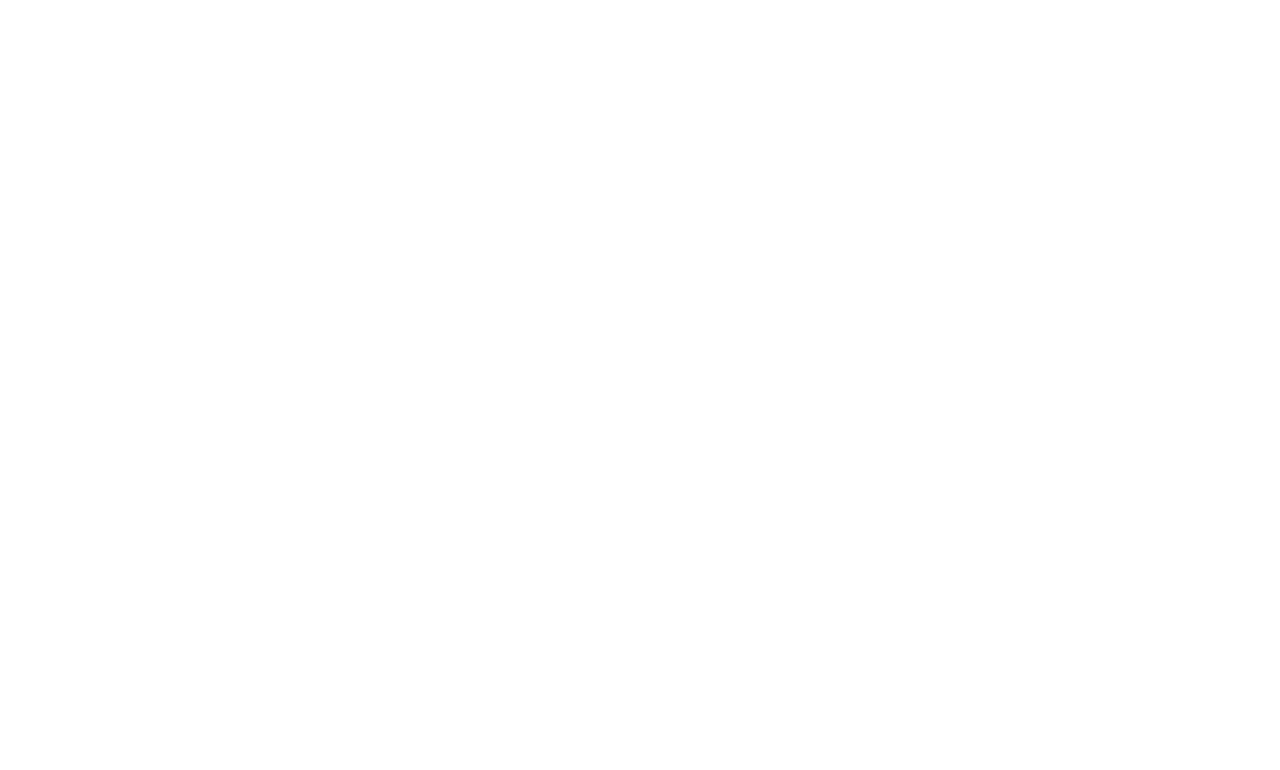
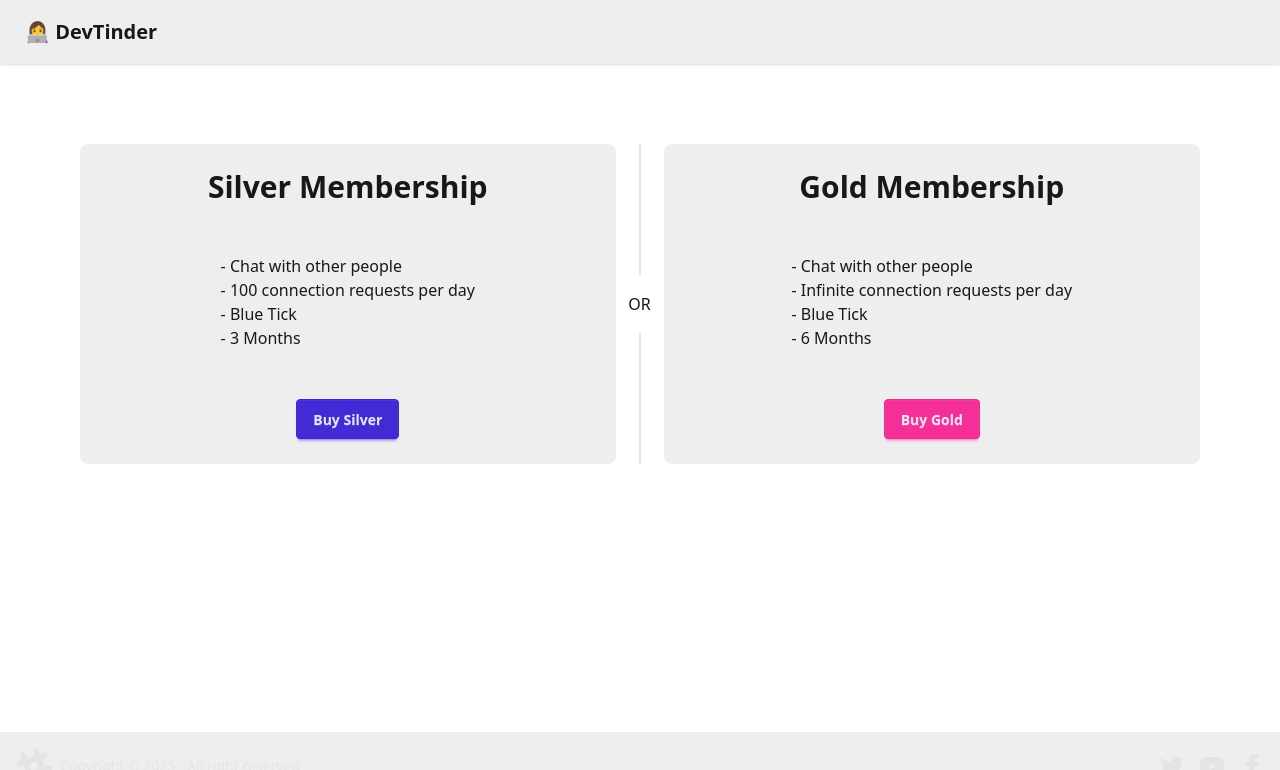
Before and after one commit to RajiwadeChay/devTinder-web, a React (Vite) app: page /premium in a window 1280 px wide. Before the commit this address had no page. Shown: the top 770 px of the page. Built offline with nearby package versions, Linux system fonts and the light colour scheme; no server answers.

Commit message:
ADD : Premium Page

```diff
--- a/index.html
+++ b/index.html
@@ -5,6 +5,8 @@
     <link rel="icon" type="image/svg+xml" href="/vite.svg" />
     <meta name="viewport" content="width=device-width, initial-scale=1.0" />
     <title>DevTinder</title>
+    <!-- To open razorpay pop-up -->
+    <script src="https://checkout.razorpay.com/v1/checkout.js"></script>
   </head>
   <body>
     <div id="root"></div>
--- a/src/App.jsx
+++ b/src/App.jsx
@@ -7,6 +7,7 @@
 import Profile from "./components/Profile";
 import Connections from "./components/Connections";
 import Requests from "./components/Requests";
+import Premium from "./components/Premium";
 
 function App() {
   return (
@@ -20,6 +21,7 @@
               <Route path="/profile" element={<Profile />} />
               <Route path="/connections" element={<Connections />} />
               <Route path="/requests" element={<Requests />} />
+              <Route path="/premium" element={<Premium />} />
             </Route>
           </Routes>
         </BrowserRouter>
--- a/src/components/NavBar.jsx
+++ b/src/components/NavBar.jsx
@@ -62,6 +62,9 @@
                 <Link to="/requests">Requests</Link>
               </li>
               <li>
+                <Link to="/premium">Premium</Link>
+              </li>
+              <li>
                 <a onClick={handleSignOut}>Sign Out</a>
               </li>
             </ul>
--- /dev/null
+++ b/src/components/Premium.jsx
@@ -0,0 +1,82 @@
+import axios from "axios";
+import React from "react";
+import { BASE_URL } from "../utils/constants";
+
+const Premium = () => {
+  const handleBuyClick = async (type) => {
+    try {
+      const order = await axios.post(
+        `${BASE_URL}/payment/create`,
+        {
+          membershipType: type,
+        },
+        { withCredentials: true }
+      );
+
+      // It should open the razorpay dialog box
+      const { keyId, amount, currency, notes, orderId } = order.data;
+
+      const options = {
+        key: keyId,
+        amount,
+        currency,
+        name: "Dev Tinder",
+        description: "Connect to other developers",
+        order_id: orderId,
+        prefill: {
+          name: notes.firstName + " " + notes.lastName,
+          email: notes.emailId,
+          contact: "9000090000",
+        },
+        theme: {
+          color: "#3399cc",
+        },
+      };
+
+      const rzp = new window.Razorpay(options);
+      rzp.open();
+    } catch (err) {
+      console.log("ERROR : ", err.message);
+    }
+  };
+
+  return (
+    <div>
+      <div className="p-20 flex w-full">
+        <div className="card bg-base-300 rounded-box grid h-80 grow place-items-center">
+          <h2 className="text-3xl font-bold">Silver Membership</h2>
+          <ul>
+            <li> - Chat with other people</li>
+            <li> - 100 connection requests per day</li>
+            <li> - Blue Tick</li>
+            <li> - 3 Months</li>
+          </ul>
+          <button
+            onClick={() => handleBuyClick("silver")}
+            className="btn btn-primary"
+          >
+            Buy Silver
+          </button>
+        </div>
+        <div className="divider divider-horizontal">OR</div>
+        <div className="card bg-base-300 rounded-box grid h-80 grow place-items-center">
+          <h2 className="text-3xl font-bold">Gold Membership</h2>
+          <ul>
+            <li> - Chat with other people</li>
+            <li> - Infinite connection requests per day</li>
+            <li> - Blue Tick</li>
+            <li> - 6 Months</li>
+          </ul>
+          <button
+            onClick={() => handleBuyClick("gold")}
+            className="btn btn-secondary"
+          >
+            Buy Gold
+          </button>
+        </div>
+      </div>
+    </div>
+  );
+};
+
+export default Premium;
```
Also changed, not shown: 1 other file (tests, documents, lock files or other folders).
